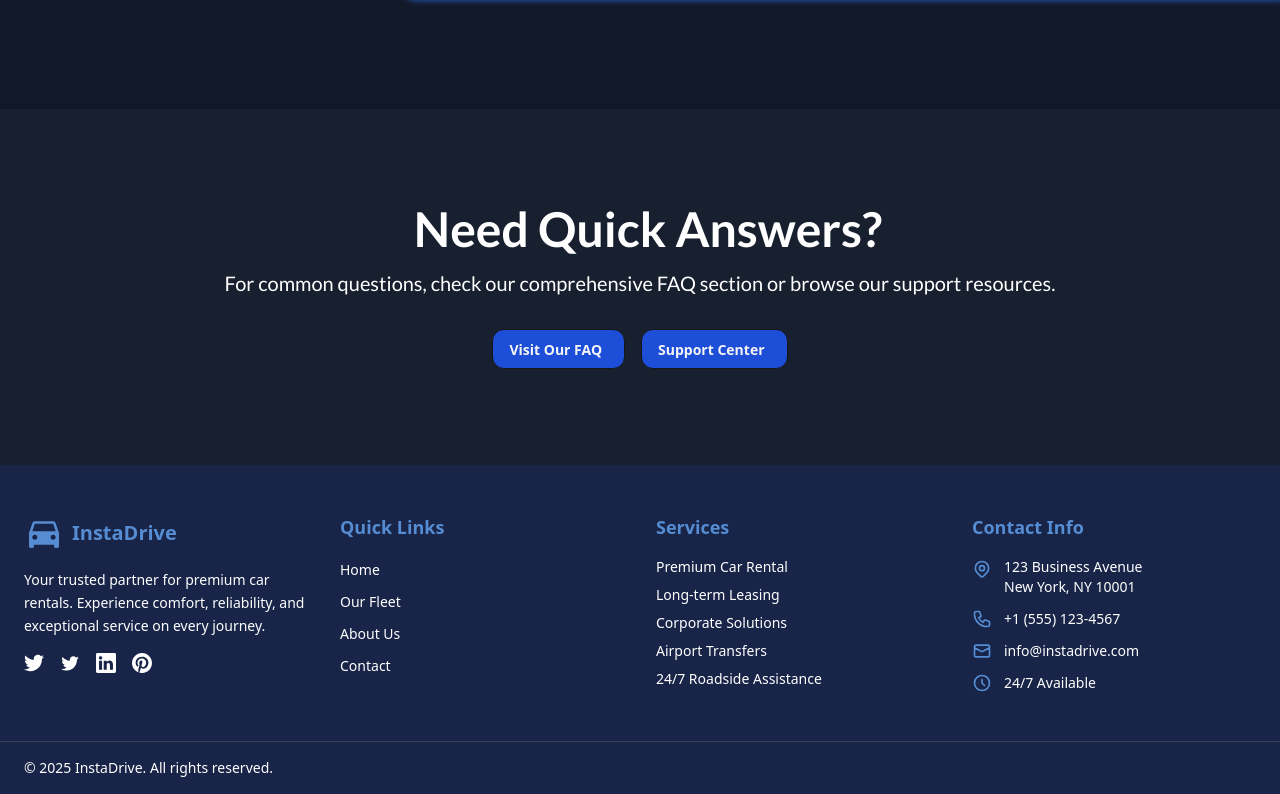
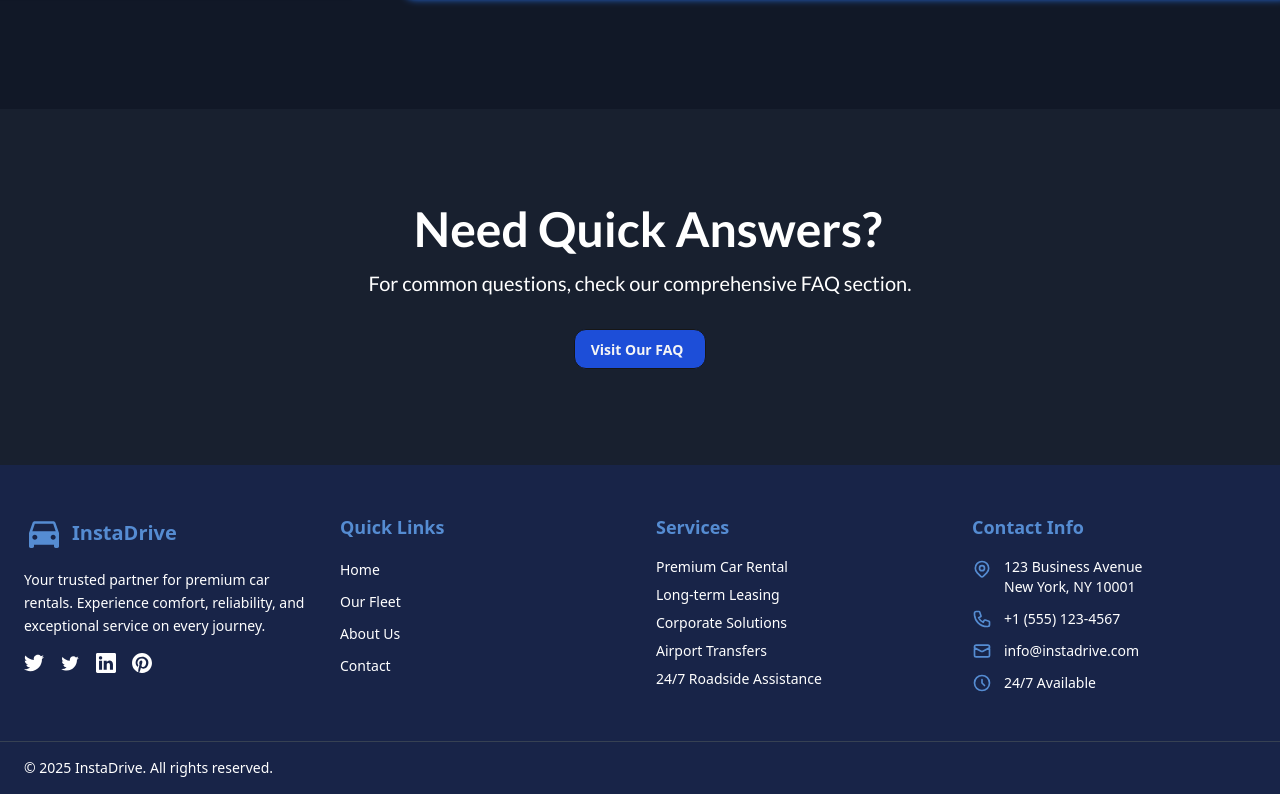
Before and after one commit to jacobferreras/car-rental, a Next.js app: page /contact in a window 1280 px wide. Shown: the part 1163-1957 px from the top of the page. Built offline with nearby package versions, Linux system fonts and the light colour scheme; no server answers.

Commit message:
fix: simplify text in Quick Help Section and comment out Support Center button

```diff
--- a/components/ui/contact/QuickHelpSection.tsx
+++ b/components/ui/contact/QuickHelpSection.tsx
@@ -8,8 +8,7 @@ const QuickHelpSection = () => {
           Need Quick Answers?
         </div>
         <div className="text-md lg:text-xl font-family-sans text-white text-center mb-8 px-4">
-          For common questions, check our comprehensive FAQ section or browse
-          our support resources.
+          For common questions, check our comprehensive FAQ section.
         </div>
         <div className="flex justify-center items-center gap-4">
           <Link href="/faq">
@@ -18,9 +17,9 @@ const QuickHelpSection = () => {
             </button>
           </Link>
 
-          <button className="btn bg-[#1d4ed8]  rounded-xl">
+          {/* <button className="btn bg-[#1d4ed8]  rounded-xl">
             Support Center <i className="bi bi-info-circle"></i>
-          </button>
+          </button> */}
         </div>
       </div>
     </div>
```
